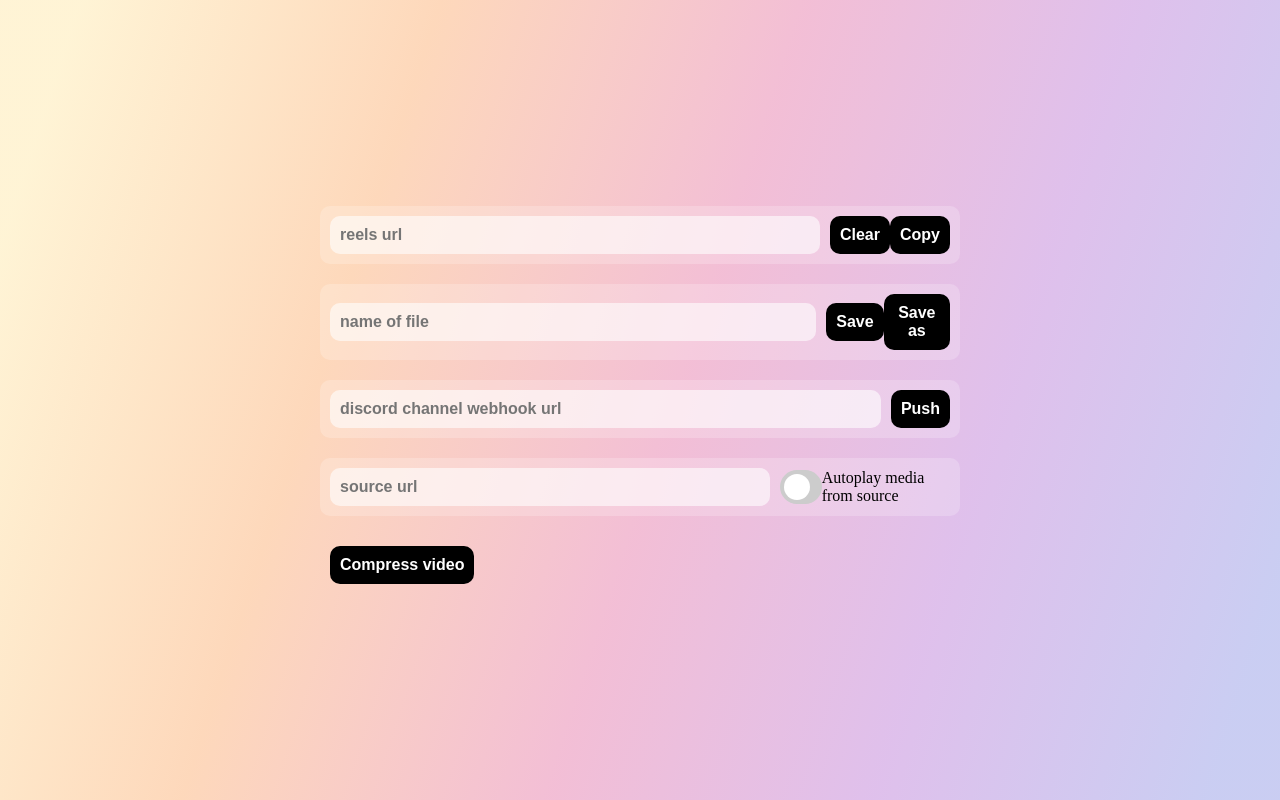
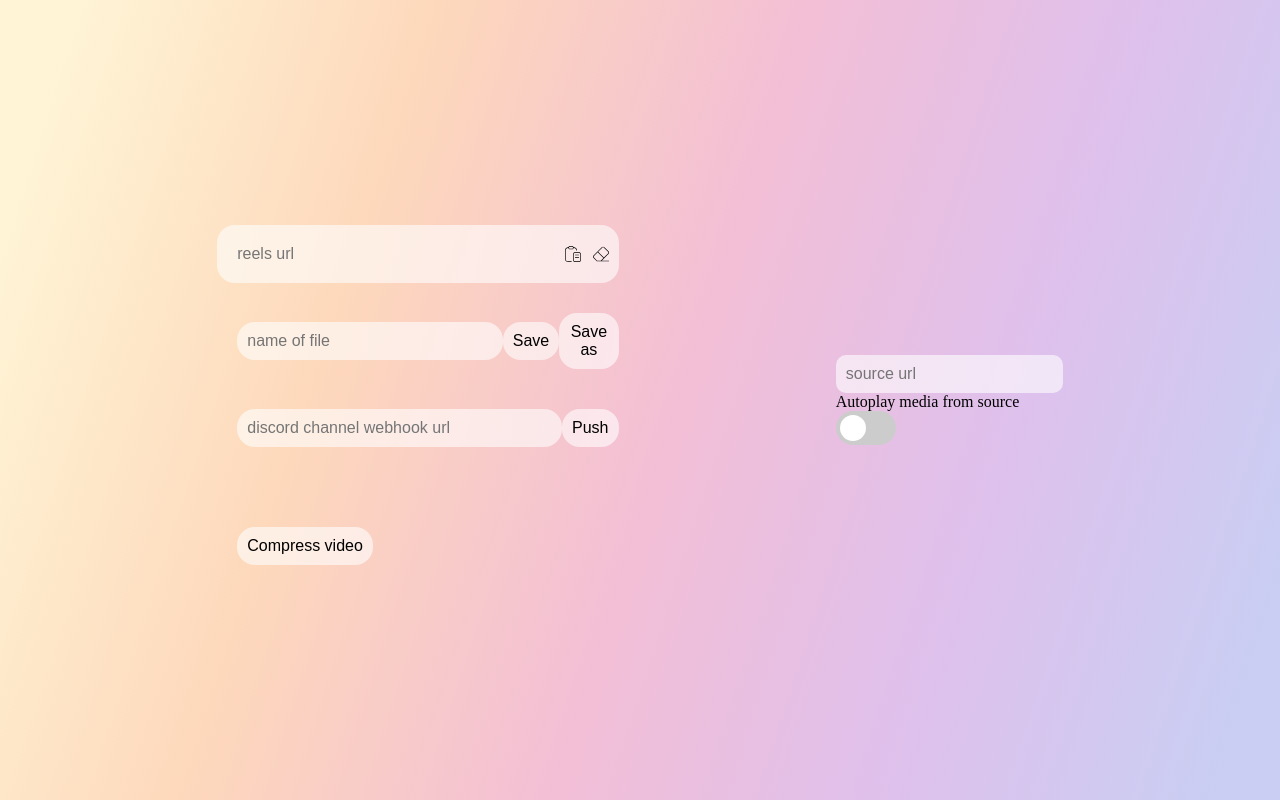
Before and after one commit to el3mentry/IG-Fetch, a Next.js app: page / in a window 1280 px wide. Built offline with nearby package versions, Linux system fonts and the light colour scheme.

Commit message:
svg integrated with UI and reels pasting section done

```diff
--- a/components/Home.tsx
+++ b/components/Home.tsx
@@ -6,6 +6,8 @@ import PostURL from "../utils/classes/PostURL";
 import IFormValidator from "../utils/interfaces/IFormValidator";
 import FormValidator from "../utils/classes/FormValidator";
 import { VIDEO_API_URL } from "../utils/constants";
+import LeftSection from "./LeftSection";
+import RightSection from "./RightSection";
 
 export default function Home() {
   const [sourceUrl, setSourceUrl] = useState("");
@@ -70,53 +72,9 @@ export default function Home() {
 
   return (
     <div className="container">
+      <LeftSection />
 
-      <div className="box">
-        <input type="text" placeholder="reels url" className="field" />
-        <button className="button" type="button">
-          Clear
-        </button>
-        <button className="button" type="button">
-          Copy
-        </button>
-      </div>
-
-      <div className="box">
-        <input type="text" placeholder="name of file" className="field" />
-        <button className="button" type="button">
-          Save
-        </button>
-        <button className="button" type="button">
-          Save as
-        </button>
-      </div>
-
-      <div className="box">
-        <input
-          type="text"
-          placeholder="discord channel webhook url"
-          className="field"
-        />
-        <button className="button" type="button">
-          Push
-        </button>
-      </div>
-
-      <div className="box">
-        <input type="text" placeholder="source url" className="field" />
-        <label className="switch">
-          <input type="checkbox" title="switch" />
-          <span className="slider round"></span>
-        </label>
-        <p>Autoplay media from source</p>
-      </div>
-
-      <div className="box align-items-center no-background">
-        <button className="button" type="button">
-          Compress video
-        </button>
-      </div>
-
+      <RightSection />
     </div>
   );
 }
--- /dev/null
+++ b/components/LeftSection/index.tsx
@@ -0,0 +1,51 @@
+import Clear from "../../icons/Clear.svg";
+import Paste from "../../icons/Paste.svg";
+
+import Image from "next/image";
+
+export default function LeftSection() {
+  return (
+    <div className="left-section">
+      <div className="box field-color rounded-border-18 ml-0 mr-0">
+        <input type="text" placeholder="reels url" className="field no-background no-outline" />
+        <div className="flex flex-direction-row justify-content-space-between clear-paste">
+            <Image priority src={Paste} alt="Paste" height={16} title="Paste" />
+            <Image priority src={Clear} alt="Clear" height={16} title="Clear"/>
+        </div>
+      </div>
+
+      <div className="box">
+        <input
+          type="text"
+          placeholder="name of file"
+          className="field rounded-border-18"
+        />
+        <button className="button rounded-border-18" type="button">
+          Save
+        </button>
+        <button className="button rounded-border-18" type="button">
+          Save as
+        </button>
+      </div>
+
+      <div className="box">
+        <input
+          type="text"
+          placeholder="discord channel webhook url"
+          className="field rounded-border-18"
+        />
+        <button className="button rounded-border-18" type="button">
+          Push
+        </button>
+      </div>
+
+      <div className="box"></div>
+
+      <div className="box align-items-center no-background">
+        <button className="button rounded-border-18" type="button">
+          Compress video
+        </button>
+      </div>
+    </div>
+  );
+}
--- /dev/null
+++ b/components/RightSection/index.tsx
@@ -0,0 +1,16 @@
+export default function RightSection() {
+  return (
+    <div className="right-section">
+      <input type="text" placeholder="source url" className="field" />
+
+      <div className="playable-media"></div>
+
+      <p>Autoplay media from source</p>
+
+      <div className="switch">
+        <input type="checkbox" title="switch" />
+        <span className="slider round"></span>
+      </div>
+    </div>
+  );
+}
--- a/styles/globals.css
+++ b/styles/globals.css
@@ -5,19 +5,27 @@
 }
 
 body {
-  background: linear-gradient(108deg, rgba(254, 218, 117, 0.30) 5.21%, rgba(250, 126, 30, 0.30) 28.65%, rgba(214, 41, 118, 0.30) 52.6%, rgba(150, 47, 191, 0.30) 73.44%, rgba(79, 91, 213, 0.30) 95.31%);
+  background: linear-gradient(
+    108deg,
+    rgba(254, 218, 117, 0.3) 5.21%,
+    rgba(250, 126, 30, 0.3) 28.65%,
+    rgba(214, 41, 118, 0.3) 52.6%,
+    rgba(150, 47, 191, 0.3) 73.44%,
+    rgba(79, 91, 213, 0.3) 95.31%
+  );
   display: flex;
   justify-content: center;
   align-items: center;
+  width: 100vw;
 }
 
 .container {
   display: flex;
-  flex-direction: column;
-  justify-content: center;
+  flex-direction: row;
   align-items: center;
+  justify-content: space-evenly;
   height: 100vh;
-  width: 50%;
+  width: 100%;
 }
 
 .box {
@@ -28,31 +36,60 @@ body {
   margin: 10px;
   padding: 10px;
   border-radius: 10px;
-  background-color: #FFFFFF33;
   width: 100%;
+}
+
+.ml-0 {
+  margin-left: 0;
+}
+
+.mr-0 {
+  margin-right: 0;
+}
+
+.clear-paste {
+  width: 50px;
+}
+
+.left-section {
+  display: flex;
+  flex-direction: column;
+}
+
+.justify-content-space-between {
+  justify-content: space-between;
+}
+
+.right-section {
+  display: flex;
+  flex-direction: column;
 }
 
 .field {
   width: 100%;
   padding: 10px;
-  margin-right: 10px;
   border: none;
   border-radius: 10px;
   font-size: 16px;
-  font-weight: bold;
   color: #000000;
-  background-color: #FFFFFF99;
+  background-color: #ffffff99;
 }
 
 .button {
   padding: 10px;
   border: none;
-  border-radius: 10px;
   font-size: 16px;
-  font-weight: bold;
-  color: #FFFFFF;
-  background-color: #000000;
+  background-color: rgba(255, 255, 255, 0.6);
+  color: #000000;
   cursor: pointer;
+}
+
+.field-color {
+  background-color: #ffffff99;
+}
+
+.rounded-border-18 {
+  border-radius: 18px;
 }
 
 .switch {
@@ -62,10 +99,26 @@ body {
   height: 34px;
 }
 
+.no-outline {
+  outline: none;
+}
+
 .switch input {
   opacity: 0;
   width: 0;
   height: 0;
+}
+
+.flex {
+  display: flex;
+}
+
+.flex-direction-row {
+  flex-direction: row;
+}
+
+.mr-10 {
+  margin-right: 10px;
 }
 
 .align-items-center {
@@ -88,8 +141,8 @@ body {
   right: 0;
   bottom: 0;
   background-color: #ccc;
-  -webkit-transition: .4s;
-  transition: .4s;
+  -webkit-transition: 0.4s;
+  transition: 0.4s;
   border-radius: 34px;
 }
 
@@ -101,17 +154,17 @@ body {
   left: 4px;
   bottom: 4px;
   background-color: white;
-  -webkit-transition: .4s;
-  transition: .4s;
+  -webkit-transition: 0.4s;
+  transition: 0.4s;
   border-radius: 50%;
 }
 
 input:checked + .slider {
-  background-color: #2196F3;
+  background-color: #2196f3;
 }
 
 input:focus + .slider {
-  box-shadow: 0 0 1px #2196F3;
+  box-shadow: 0 0 1px #2196f3;
 }
 
 input:checked + .slider:before {
```
